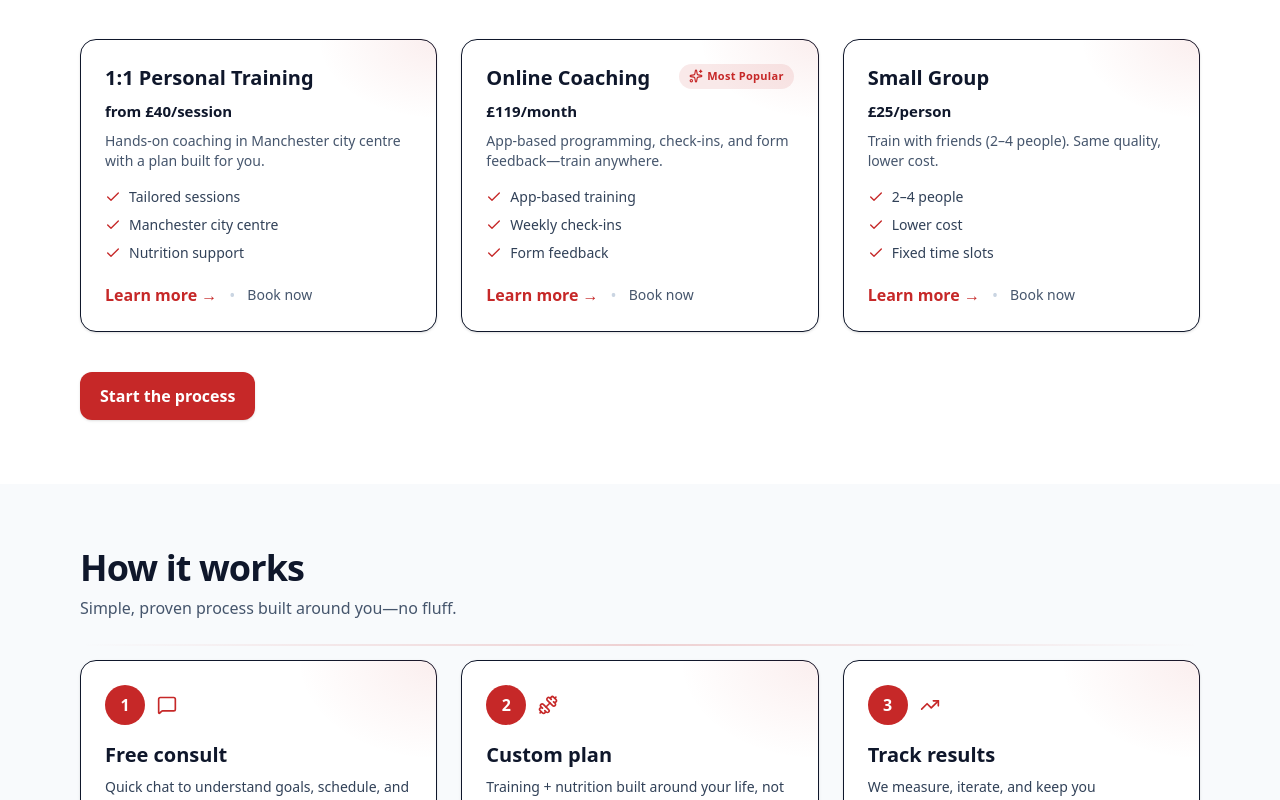
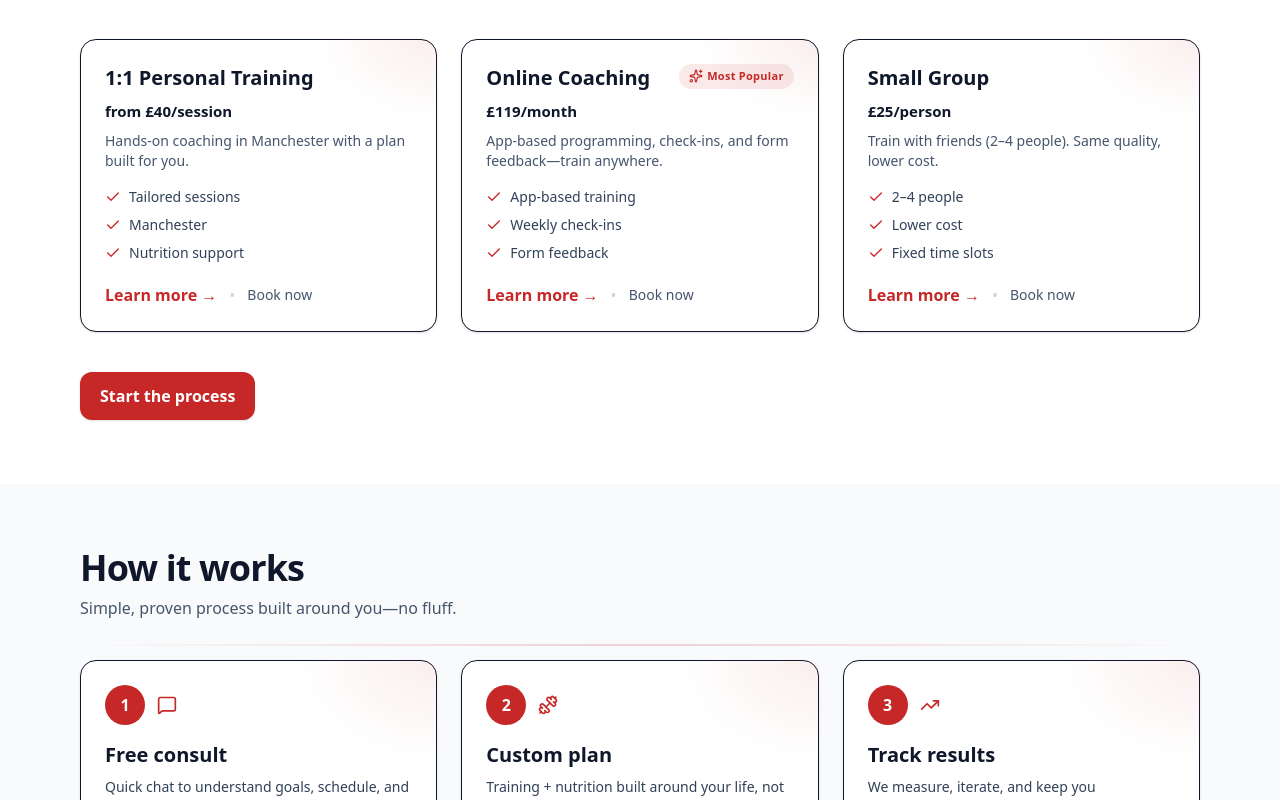
Before and after one commit to StephenCon/project-kizzle, a React (Vite) app: page / in a window 1280 px wide. Shown: the part 900-1700 px from the top of the page. Built offline with nearby package versions, Linux system fonts and the light colour scheme.

Commit message:
update location references in FAQ and Services components to remove "city centre"

```diff
--- a/src/components/FAQ.tsx
+++ b/src/components/FAQ.tsx
@@ -1,6 +1,6 @@
 export default function FAQ() {
     const qas: [string, string][] = [
-        ["Where do sessions happen?", "Manchester city centre gyms + mobile/home visits."],
+        ["Where do sessions happen?", "Fallowfield Gym + mobile/home visits."],
         ["Do I need experience?", "No—plans are tailored to your current level."],
         ["Is nutrition included?", "Yes, simple habit-based nutrition with weekly check-ins."],
         ["What if I’m busy?", "We build around your schedule so it’s sustainable."],
--- a/src/components/Footer.tsx
+++ b/src/components/Footer.tsx
@@ -8,7 +8,7 @@ export default function Footer() {
                         Project Kizzle
                     </div>
                     <p className="mt-3 text-sm text-slate-600">
-                        Evidence-based coaching in Manchester city centre & online.
+                        Evidence-based coaching in Manchester & online.
                     </p>
                 </div>
 
--- a/src/components/Services.tsx
+++ b/src/components/Services.tsx
@@ -22,8 +22,8 @@ const SERVICES: Service[] = [
     {
         slug: "one-to-one-pt",
         title: "1:1 Personal Training",
-        summary: "Hands-on coaching in Manchester city centre with a plan built for you.",
-        bullets: ["Tailored sessions", "Manchester city centre", "Nutrition support"],
+        summary: "Hands-on coaching in Manchester with a plan built for you.",
+        bullets: ["Tailored sessions", "Manchester", "Nutrition support"],
         price: "from £40/session",
     },
     {
```
